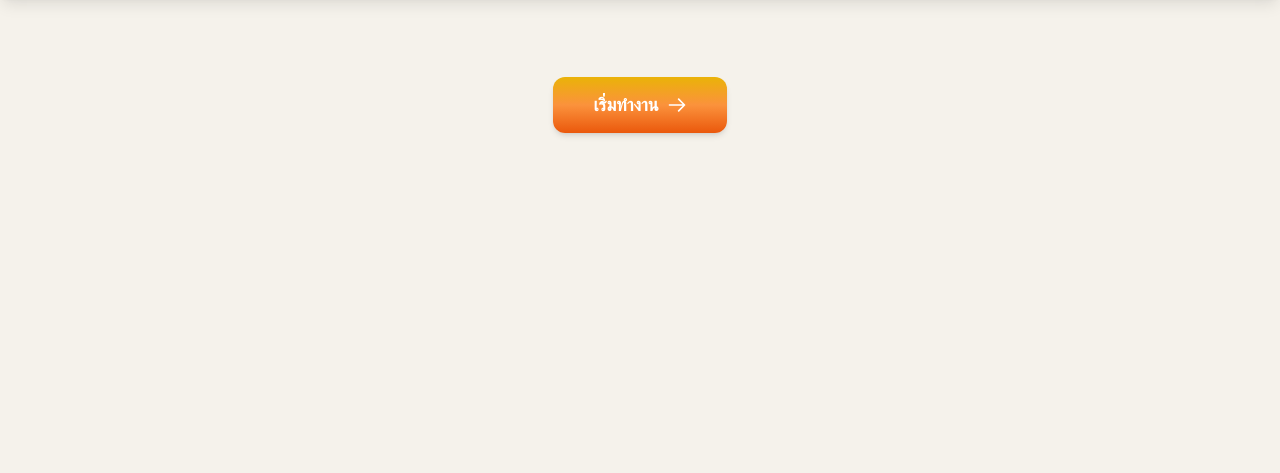
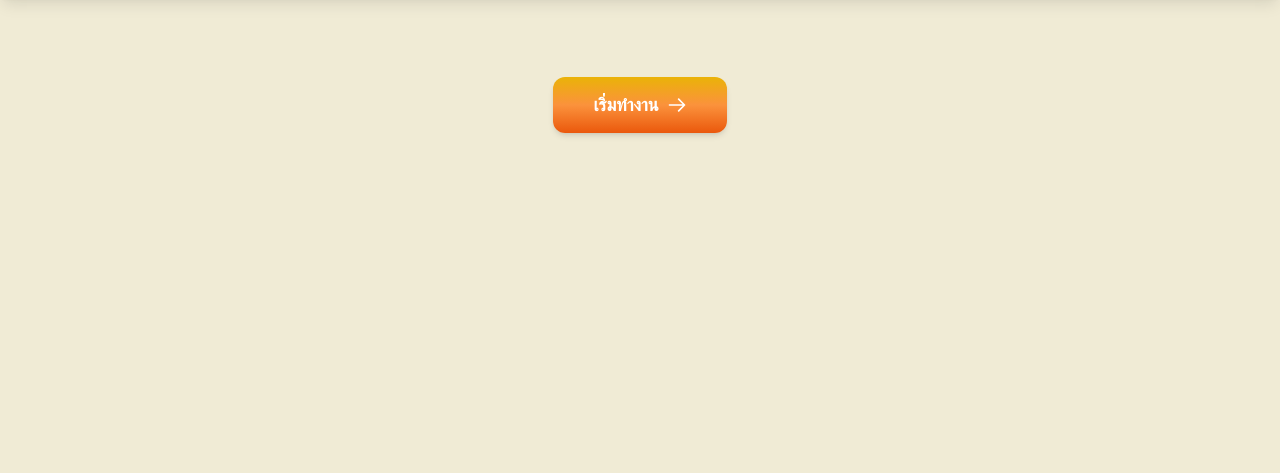
Before and after one commit to opnsoftware8-maker/pdfburning, a plain HTML site: page index.html in a window 1280 px wide. Shown: the part 155-628 px from the top of the page. Drawn offline with nearby package versions, Linux system fonts and the light colour scheme; a web font is replaced by a local one.

Commit message:
Update index.html

```diff
--- a/index.html
+++ b/index.html
@@ -36,7 +36,7 @@
     }
   </style>
 </head>
-<body class="bg-[#F5F2EB] min-h-screen flex flex-col justify-between text-gray-800">
+<body class="bg-[#f0ebd5] min-h-screen flex flex-col justify-between text-gray-800">
 
   <div id="app" class="w-full">
     <!-- Header -->
```
